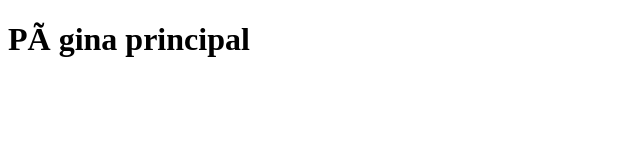
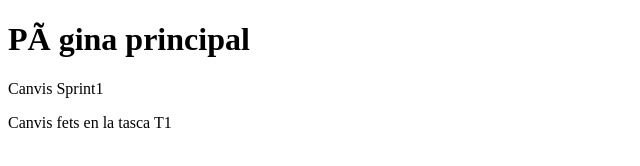
Before and after one commit to saboritarroyo-cell/RA2-PR3-GitKraken, a plain HTML site: page index.html in a window 1280 px wide. Shown: the whole page, without its empty margins (0-640 px from the left). Drawn offline with Linux system fonts and the light colour scheme.

Commit message:
T1: afegeix el contingut de la tasca T1 a index.html

```diff
--- a/index.html
+++ b/index.html
@@ -6,5 +6,7 @@
 </head>
 <body>
     <h1>PÃ gina principal</h1>
+    <p>Canvis Sprint1</p>
+    <p>Canvis fets en la tasca T1</p>
 </body>
 </html>
```
